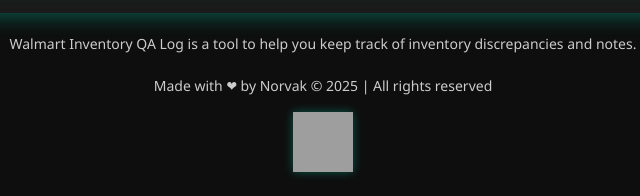
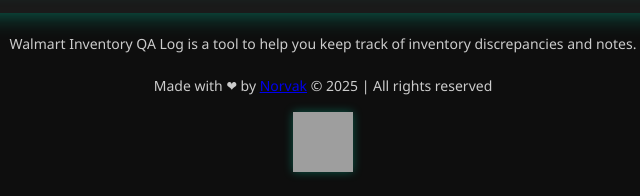
Before and after one commit to Chepot87/ICQAtool, a plain HTML site: page index.html in a window 1280 px wide. Shown: the part 678-874 px from the top of the page, 317-957 px from the left. Drawn offline with Linux system fonts and the light colour scheme; grey boxes are pictures that could not be loaded.

Commit message:
index.html

```diff
--- a/index.html
+++ b/index.html
@@ -39,7 +39,7 @@
 </body>
 <footer>
   <p>Walmart Inventory QA Log is a tool to help you keep track of inventory discrepancies and notes.</p>
-  <p>Made with ❤ by Norvak &copy; 2025 | All rights reserved</p>
+  <p>Made with ❤ by <a href=https://chepot87.github.io/norvak-web/>Norvak</a> &copy; 2025 | All rights reserved</p>
   <img src="https://i.imgur.com/f2KIXDz.png" alt="Norvak logo" class="norvak-icon">
 </footer>
 </html>
```
